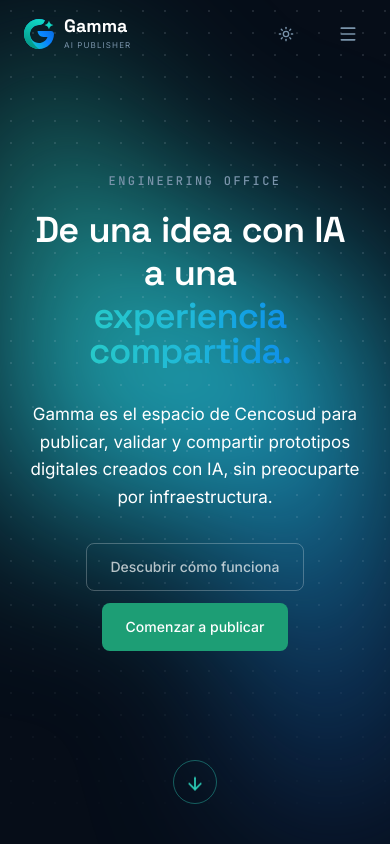
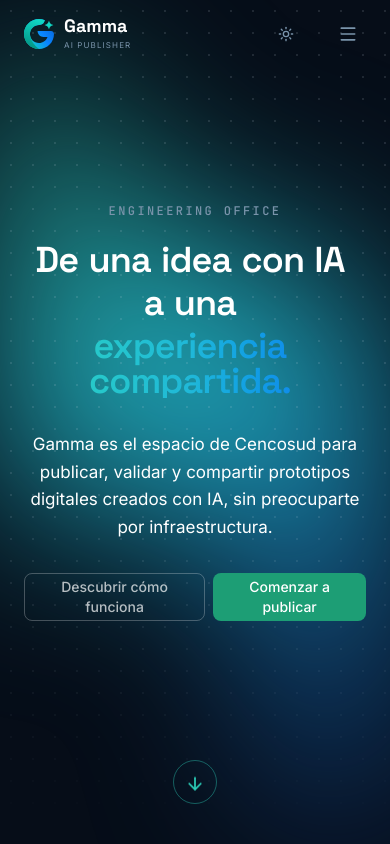
Before and after one commit to Cromo89/GammaTest, a React (Vite) app: page / in a window 390 px wide. Shown: the top 844 px of the page. Built offline with nearby package versions, Linux system fonts and the light colour scheme.

Commit message:
Poner los botones del hero en una sola fila también en mobile
Ahora que el título ocupa menos alto, ambos botones caben en una fila
reduciendo su padding horizontal en mobile (px-4, sm:px-6 en vez de
px-6 fijo) en lugar de apilarse verticalmente.

```diff
--- a/src/pages/landing/components/landing-hero.tsx
+++ b/src/pages/landing/components/landing-hero.tsx
@@ -20,16 +20,16 @@ export function LandingHero() {
           preocuparte por infraestructura.
         </p>
 
-        <div className="mt-8 flex flex-col items-center justify-center gap-3 sm:flex-row">
+        <div className="mt-8 flex items-center justify-center gap-2 sm:gap-3">
           <Button
             asChild
             variant="outline"
             size="lg"
-            className="border-foreground/25 text-foreground/70 hover:border-foreground hover:text-foreground"
+            className="border-foreground/25 px-4 text-foreground/70 hover:border-foreground hover:text-foreground sm:px-6"
           >
             <a href="#como-funciona">Descubrir cómo funciona</a>
           </Button>
-          <Button asChild size="lg">
+          <Button asChild size="lg" className="px-4 sm:px-6">
             <Link to="/login">Comenzar a publicar</Link>
           </Button>
         </div>
```
